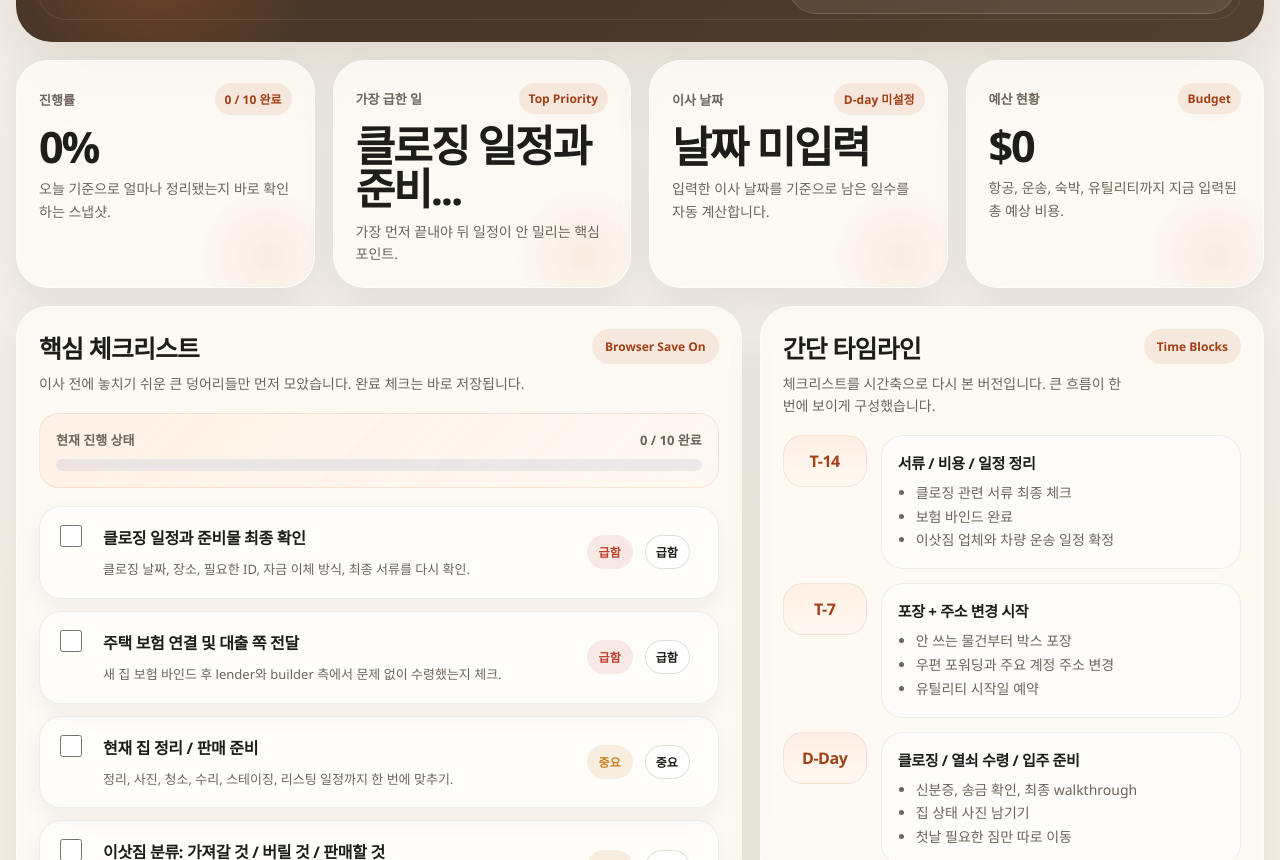
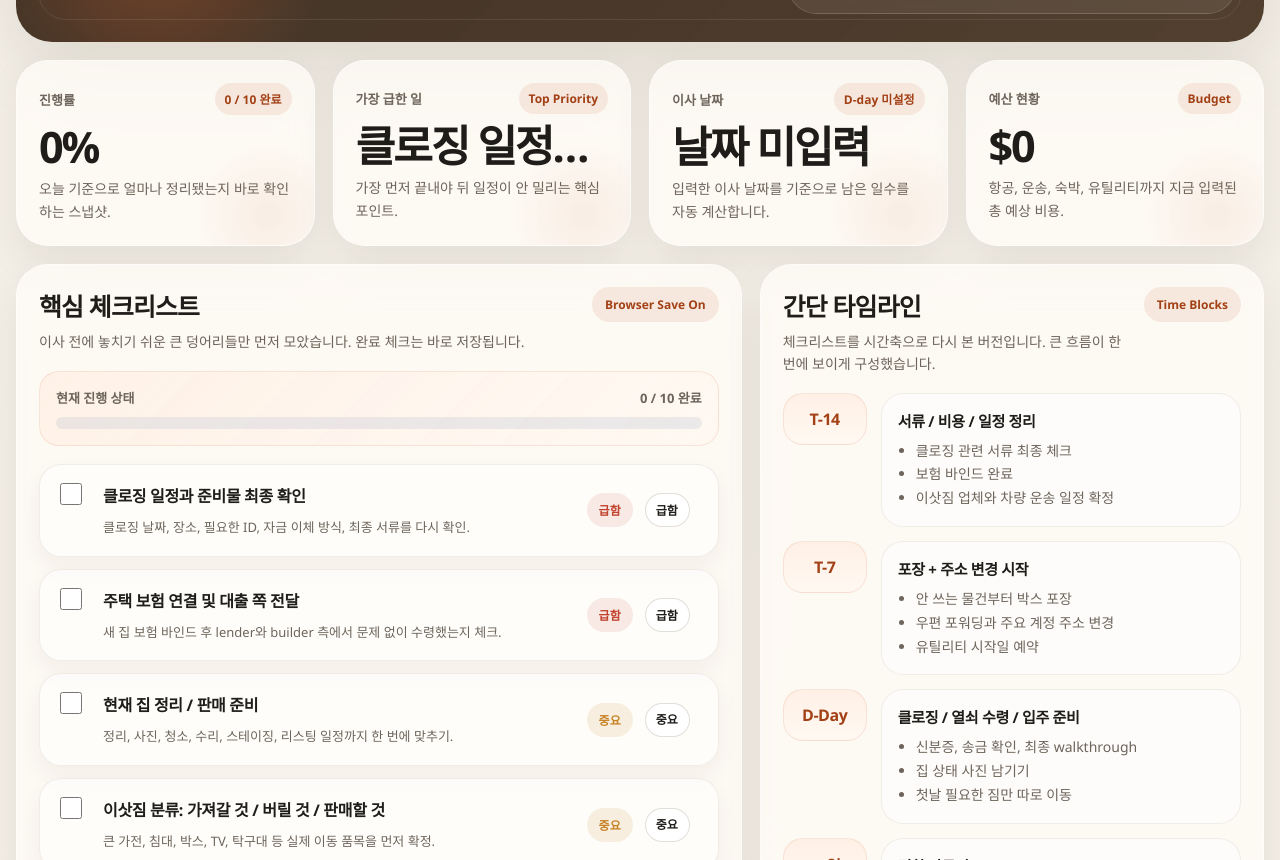
Before and after one commit to ox8884/movingtocelina, a plain HTML site: page index.html in a window 1280 px wide. Shown: the part 1282-2142 px from the top of the page. Drawn offline with Linux system fonts and the light colour scheme.

Commit message:
fix: truncate summary card text to 20 chars

```diff
--- a/index.html
+++ b/index.html
@@ -488,6 +488,13 @@
       line-height: 1;
       font-weight: 900;
       letter-spacing: -0.05em;
+    }
+
+    .summary-truncate {
+      max-width: 100%;
+      overflow: hidden;
+      white-space: nowrap;
+      text-overflow: ellipsis;
     }
 
     .summary-copy {
@@ -1473,7 +1480,7 @@
           <span>가장 급한 일</span>
           <span class="summary-badge">Top Priority</span>
         </div>
-        <div class="summary-value" id="summaryFocus">클로징 서류</div>
+        <div class="summary-value summary-truncate" id="summaryFocus">클로징 서류</div>
         <div class="summary-copy">가장 먼저 끝내야 뒤 일정이 안 밀리는 핵심 포인트.</div>
       </div>
 
@@ -1482,7 +1489,7 @@
           <span>이사 날짜</span>
           <span class="summary-badge" id="summaryDday">D-day</span>
         </div>
-        <div class="summary-value" id="summaryMoveDate">날짜 미입력</div>
+        <div class="summary-value summary-truncate" id="summaryMoveDate">날짜 미입력</div>
         <div class="summary-copy">입력한 이사 날짜를 기준으로 남은 일수를 자동 계산합니다.</div>
       </div>
 
@@ -2459,6 +2466,11 @@
       return `D+${Math.abs(dayDiff)}`;
     }
 
+    function truncateSummaryText(value, max = 20) {
+      const text = (value || '').toString();
+      return text.length > max ? `${text.slice(0, max)}...` : text;
+    }
+
     function updateMoveDate(dateString, save = true) {
       const formattedDate = formatMoveDate(dateString);
       const dday = getDdayLabel(dateString);
@@ -2466,7 +2478,7 @@
       moveDateInput.value = dateString || '';
       moveDateDisplay.textContent = dateString ? formattedDate : '이사 날짜를 입력해 두세요.';
       dDayDisplay.textContent = dday;
-      summaryMoveDate.textContent = formattedDate;
+      summaryMoveDate.textContent = truncateSummaryText(formattedDate, 20);
       summaryDday.textContent = dday;
 
       if (save) {
@@ -2588,7 +2600,7 @@
 
       const pendingUrgentCount = pendingTasks.filter(task => getTaskPriority(task) === 'high').length;
       const nextTaskTitle = pendingTasks[0]?.querySelector('.task-title')?.textContent?.trim() || '모든 핵심 항목 완료';
-      const shortNextTask = nextTaskTitle.length > 10 ? `${nextTaskTitle.slice(0, 10)}...` : nextTaskTitle;
+      const shortNextTask = truncateSummaryText(nextTaskTitle, 20);
 
       progressText.textContent = `${percent}%`;
       progressSub.textContent = `${done} / ${total} 완료`;
@@ -2597,7 +2609,7 @@
       checklistMeta.textContent = `${done} / ${total} 완료`;
       remainingCount.textContent = formatCountLabel(remaining);
       urgentCount.textContent = formatCountLabel(pendingUrgentCount);
-      nextFocus.textContent = nextTaskTitle;
+      nextFocus.textContent = shortNextTask;
       summaryFocus.textContent = shortNextTask;
       progressBar.style.width = `${percent}%`;
       progressRing.style.setProperty('--progress-angle', `${percent * 3.6}deg`);
```
